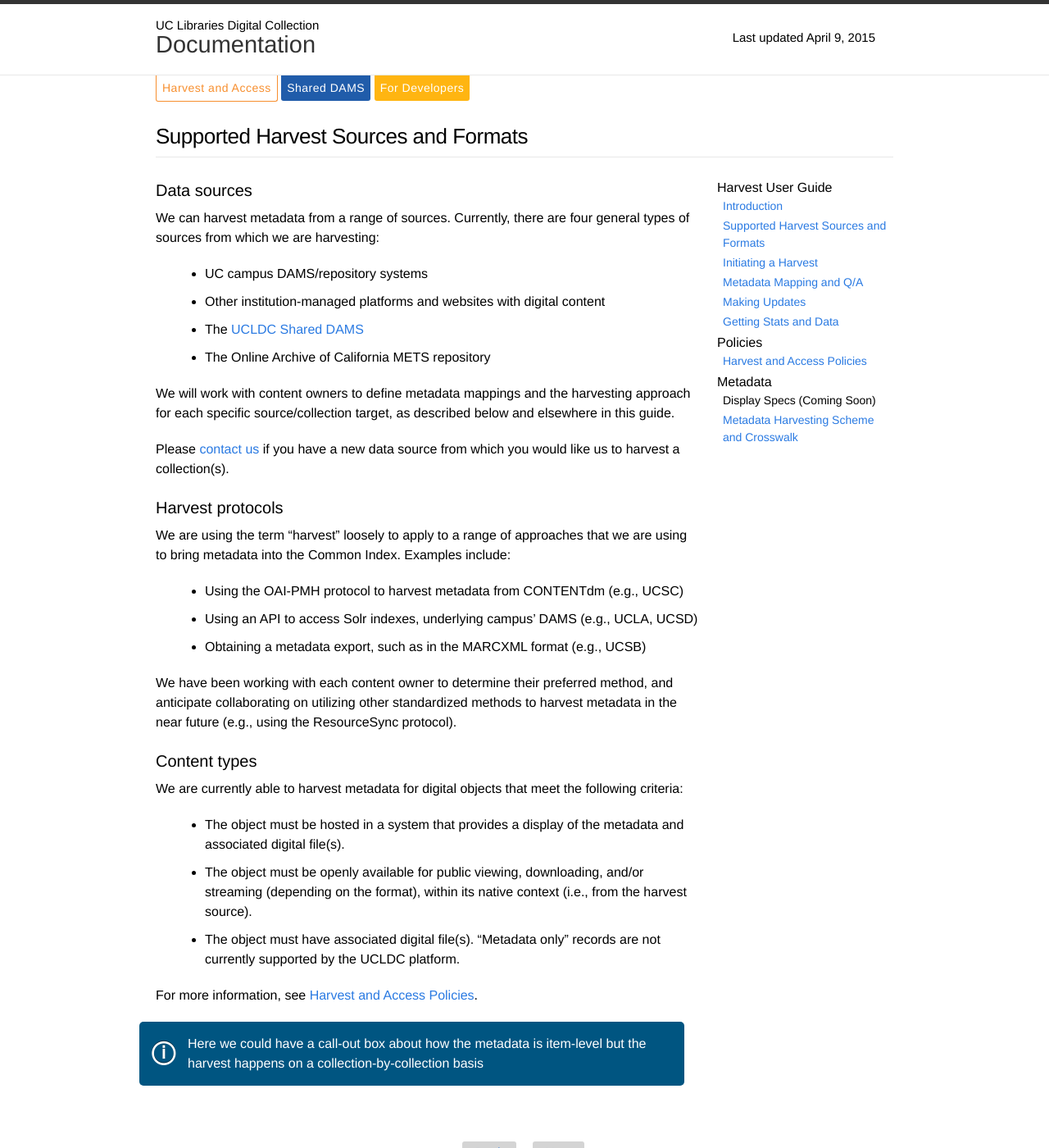
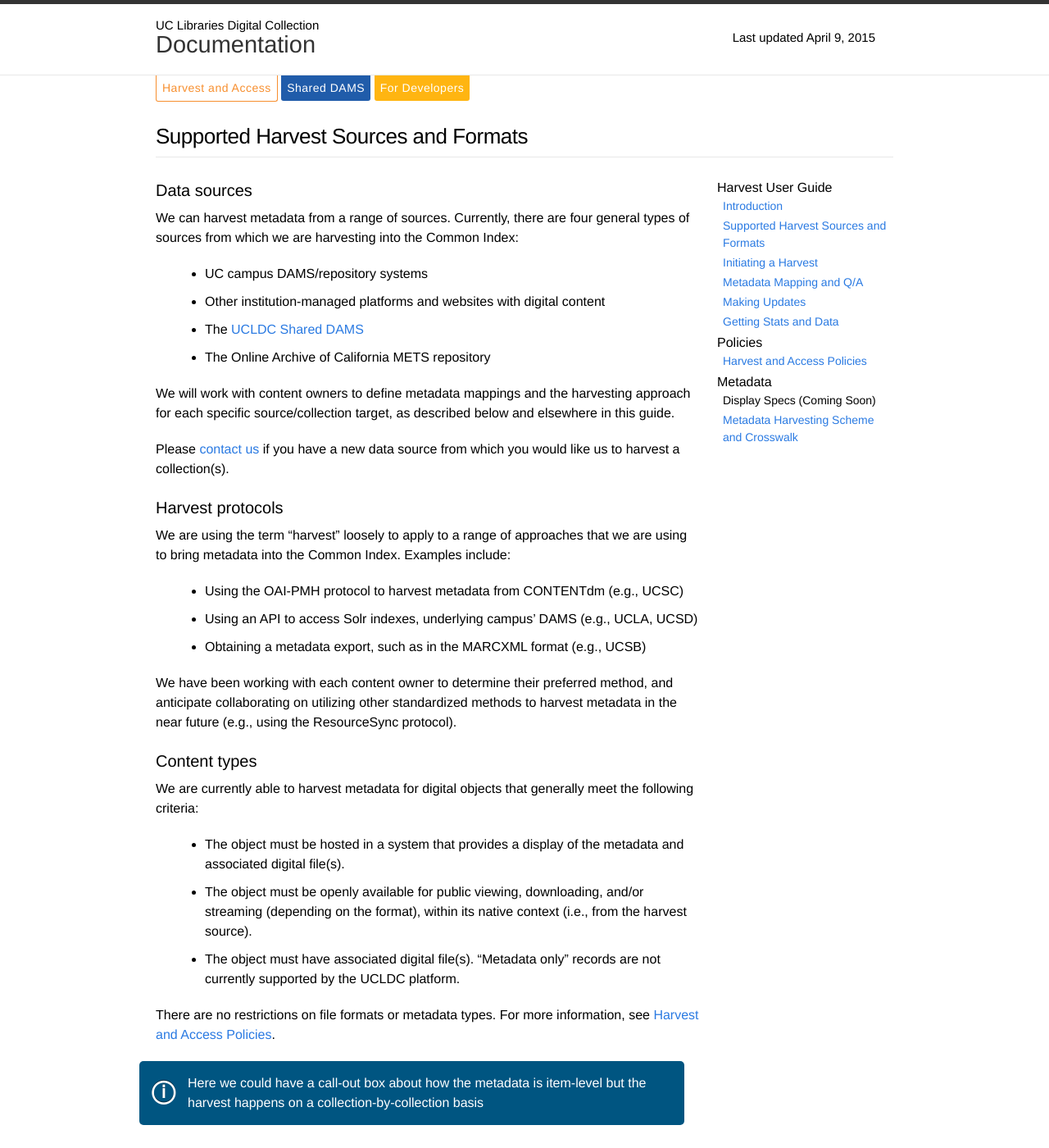
Before and after one commit to ucldc/ucldc-docs, a Jekyll site: the page built from docs/registry/setup.md, in a window 1280 px wide and 1400 px high. Shown: the whole window at 82% size. Built offline with Jekyll 4.4.1, drawn with Linux system fonts in a browser that asks for light colours; nearby versions of some CDN libraries.

Commit message:
Update setup.md

```diff
--- a/docs/registry/setup.md
+++ b/docs/registry/setup.md
@@ -8,7 +8,7 @@ breadcrumbs: Calisphere Admin Guide
 ---
 
 ##Data sources
-We can harvest metadata from a range of sources. Currently, there are four general types of sources from which we are harvesting:
+We can harvest metadata from a range of sources. Currently, there are four general types of sources from which we are harvesting into the Common Index:
 
 - UC campus DAMS/repository systems
 - Other institution-managed platforms and websites with digital content
@@ -29,12 +29,12 @@ We are using the term "harvest" loosely to apply to a range of approaches that w
 We have been working with each content owner to determine their preferred method, and anticipate collaborating on utilizing other standardized methods to harvest metadata in the near future (e.g., using the ResourceSync protocol).
 
 ##Content types
-We are currently able to harvest metadata for digital objects that meet the following criteria:
+We are currently able to harvest metadata for digital objects that generally meet the following criteria:
 
 - The object must be hosted in a system that provides a display of the metadata and associated digital file(s).
 - The object must be openly available for public viewing, downloading, and/or streaming (depending on the format), within its native context (i.e., from the harvest source).
 - The object must have associated digital file(s). "Metadata only" records are not currently supported by the UCLDC platform.
 
-For more information, see [Harvest and Access Policies]({{ site.url }}{{ site.baseurl }}/docs/registry/access-policies/).
+There are no restrictions on file formats or metadata types.  For more information, see [Harvest and Access Policies]({{ site.url }}{{ site.baseurl }}/docs/registry/access-policies/).
 
 <div class="note"><p>Here we could have a call-out box about how the metadata is item-level but the harvest happens on a collection-by-collection basis</p></div>
```
